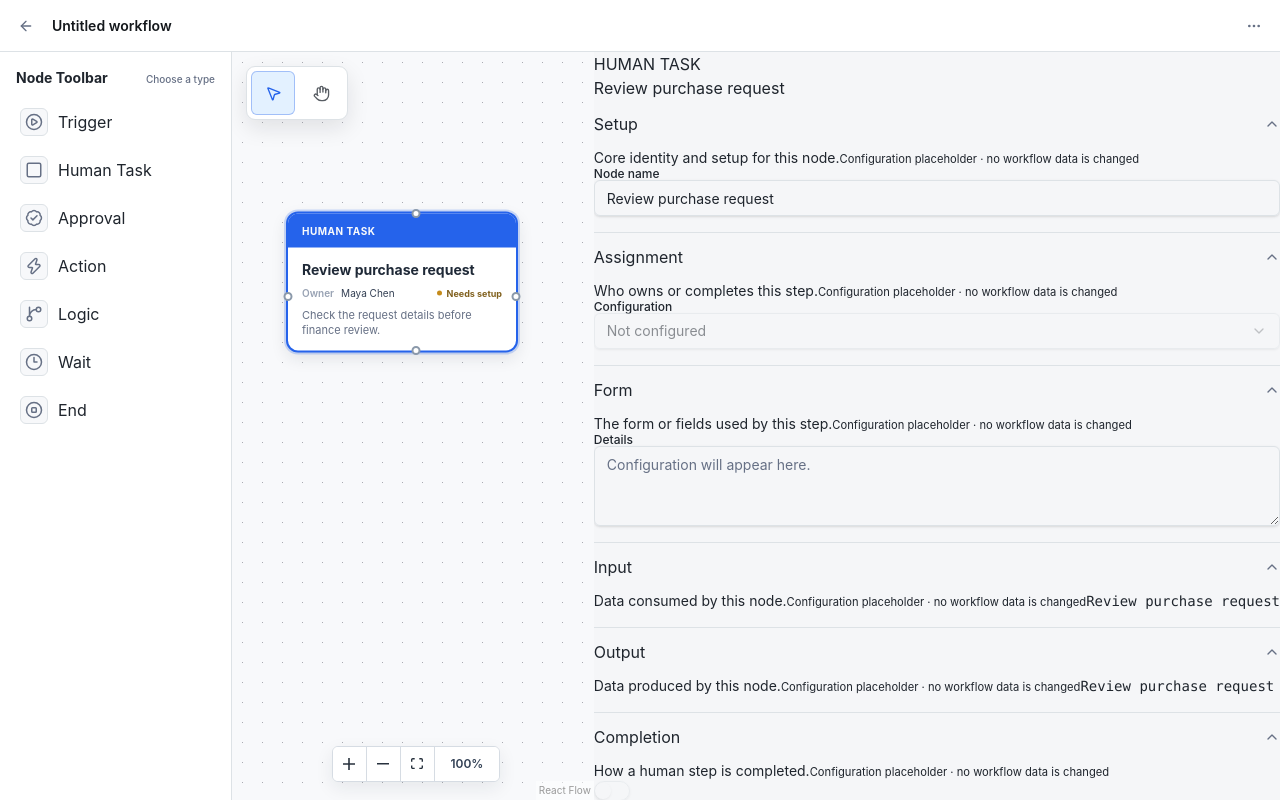
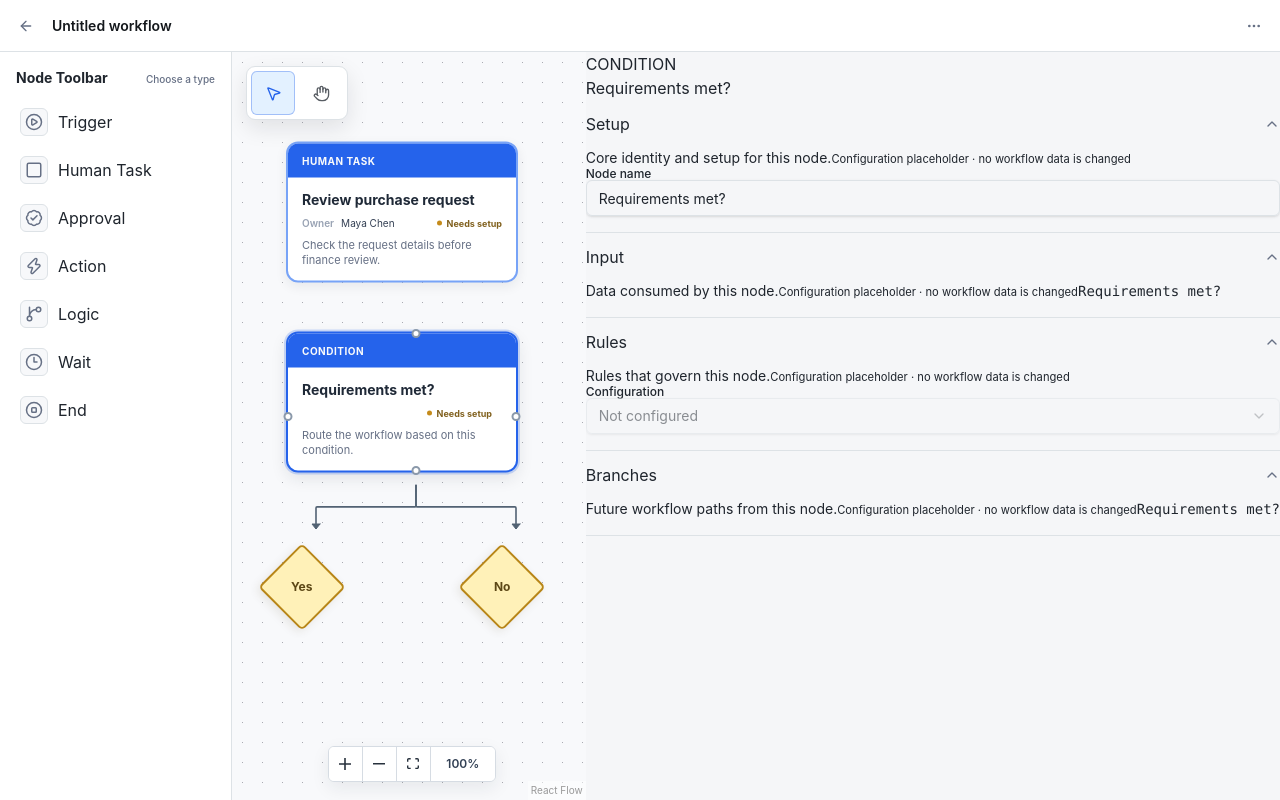
Before and after one commit to garywangda/workflow, a React (Vite) app: page / in a window 1280 px wide. Built offline with nearby package versions, Linux system fonts and the light colour scheme.

Commit message:
add condition branch diamond nodes

```diff
--- a/src/features/workflow-editor/components/WorkflowCanvas.tsx
+++ b/src/features/workflow-editor/components/WorkflowCanvas.tsx
@@ -30,11 +30,42 @@ import { WorkflowDeleteDialog } from "./menus/WorkflowDeleteDialog";
 import { EditorTools } from "./tools/EditorTools";
 import { WORKFLOW_NODE_ORIGIN, workflowNodeTypes } from "./nodes/node-types";
 import { WorkflowNodePreview } from "./nodes/WorkflowNodePreview";
+import type { ConditionBranchNode } from "./nodes/ConditionBranchNode";
 
-type EditorNode = WorkflowNode | DiagramNode;
+type EditorNode = WorkflowNode | DiagramNode | ConditionBranchNode;
 
 // 画布的默认视口。节点和 Edge 的坐标都在 React Flow 的 flow 坐标系中维护。
 const DEFAULT_VIEWPORT = { x: 0, y: 0, zoom: 1 };
+
+const exampleHumanTask = {
+  ...createWorkflowNode({ type: "task", position: { x: 170, y: 160 } }),
+  id: "example-human-task",
+  selected: false,
+};
+
+const exampleCondition = createWorkflowNode({ type: "condition", position: { x: 170, y: 350 } });
+const exampleConditionNode: WorkflowNode = {
+  ...exampleCondition,
+  id: "example-condition",
+  selected: true,
+  data: {
+    ...exampleCondition.data,
+    name: "Requirements met?",
+    description: "Route the workflow based on this condition.",
+  },
+};
+
+const INITIAL_NODES: EditorNode[] = [
+  exampleHumanTask,
+  exampleConditionNode,
+  { id: "example-yes", type: "condition-branch", position: { x: 70, y: 535 }, data: { label: "Yes" }, selected: false, selectable: false, ariaLabel: "Yes condition branch" },
+  { id: "example-no", type: "condition-branch", position: { x: 270, y: 535 }, data: { label: "No" }, selected: false, selectable: false, ariaLabel: "No condition branch" },
+];
+
+const INITIAL_EDGES: Edge[] = [
+  { id: "example-condition-yes", source: "example-condition", sourceHandle: "bottom", target: "example-yes", targetHandle: "top", type: "smoothstep" },
+  { id: "example-condition-no", source: "example-condition", sourceHandle: "bottom", target: "example-no", targetHandle: "top", type: "smoothstep" },
+];
 
 interface WorkflowCanvasProps {
   activeEditorTool: EditorTool;
@@ -63,10 +94,8 @@ function isEditableTarget(target: EventTarget | null) {
 export function WorkflowCanvas({ activeEditorTool, placementItem, onEditorToolChange, onPlacementItemChange }: WorkflowCanvasProps) {
   // 画布是节点、Edge 和临时交互状态的唯一状态持有者。
   // 节点/Edge 的增删改由 React Flow 的 change handlers 驱动，便于后续接入持久化。
-  const [nodes, setNodes, onNodesChange] = useNodesState<EditorNode>([
-    createWorkflowNode({ type: "task", position: { x: 170, y: 230 } }),
-  ]);
-  const [edges, setEdges, onEdgesChange] = useEdgesState<Edge>([]);
+  const [nodes, setNodes, onNodesChange] = useNodesState<EditorNode>(INITIAL_NODES);
+  const [edges, setEdges, onEdgesChange] = useEdgesState<Edge>(INITIAL_EDGES);
   const [placementPosition, setPlacementPosition] = useState<XYPosition | null>(null);
   const [isConnecting, setIsConnecting] = useState(false);
   const [suppressConnectionHandles, setSuppressConnectionHandles] = useState(false);
--- /dev/null
+++ b/src/features/workflow-editor/components/nodes/ConditionBranchNode.tsx
@@ -0,0 +1,39 @@
+import { Handle, Position, type Node, type NodeProps } from "@xyflow/react";
+
+export type ConditionBranchNode = Node<{ label: string }, "condition-branch">;
+
+export function ConditionBranchNodeComponent({ data, selected, dragging }: NodeProps<ConditionBranchNode>) {
+  return (
+    <div
+      className="condition-branch-node"
+      data-selected={selected ? "true" : "false"}
+      data-dragging={dragging ? "true" : "false"}
+      role="group"
+      aria-label={`${data.label} condition branch`}
+    >
+      <div className="condition-branch-node__handles" aria-label="Branch connection points">
+        <Handle
+          id="top"
+          type="target"
+          position={Position.Top}
+          className="workflow-connection-handle"
+          isConnectableStart={false}
+          isConnectableEnd
+          aria-label="Top branch connection point"
+        />
+        <Handle
+          id="bottom"
+          type="source"
+          position={Position.Bottom}
+          className="workflow-connection-handle"
+          isConnectableStart
+          isConnectableEnd={false}
+          aria-label="Bottom branch connection point"
+        />
+      </div>
+      <div className="condition-branch-node__shape">
+        <span className="condition-branch-node__label">{data.label}</span>
+      </div>
+    </div>
+  );
+}
--- a/src/features/workflow-editor/components/nodes/node-types.ts
+++ b/src/features/workflow-editor/components/nodes/node-types.ts
@@ -1,5 +1,6 @@
 import type { NodeOrigin, NodeTypes } from "@xyflow/react";
 import { DiagramNodeComponent } from "./DiagramNode";
+import { ConditionBranchNodeComponent } from "./ConditionBranchNode";
 import { WorkflowNodeComponent } from "./WorkflowNode";
 
 export const WORKFLOW_NODE_ORIGIN: NodeOrigin = [0.5, 0.5];
@@ -16,6 +17,7 @@ export const workflowNodeTypes = {
   wait: WorkflowNodeComponent,
   action: WorkflowNodeComponent,
   end: WorkflowNodeComponent,
+  "condition-branch": ConditionBranchNodeComponent,
   "diagram:rectangle": DiagramNodeComponent,
   "diagram:circle": DiagramNodeComponent,
   "diagram:diamond": DiagramNodeComponent,
--- a/src/features/workflow-editor/styles/workflow-canvas.css
+++ b/src/features/workflow-editor/styles/workflow-canvas.css
@@ -354,6 +354,57 @@
 .workflow-node__meta span { color: #98a2b3; font-weight: 600; }
 .workflow-node__meta { overflow: hidden; text-overflow: ellipsis; white-space: nowrap; }
 
+.condition-branch-node {
+  width: 88px;
+  height: 88px;
+  position: relative;
+  display: grid;
+  place-items: center;
+}
+
+.condition-branch-node__shape {
+  width: 62px;
+  height: 62px;
+  display: grid;
+  place-items: center;
+  border: 2px solid #b88618;
+  border-radius: 5px;
+  background: #fff1b8;
+  box-shadow: 0 4px 10px rgba(80, 60, 18, 0.1);
+  transform: rotate(45deg);
+  transition: border-color 140ms ease, box-shadow 140ms ease, background-color 140ms ease;
+}
+
+.condition-branch-node__label {
+  color: #5c4716;
+  font-size: 12px;
+  font-weight: 700;
+  line-height: 1;
+  transform: rotate(-45deg);
+}
+
+.condition-branch-node:hover .condition-branch-node__shape { border-color: #966b0e; }
+.condition-branch-node[data-selected="true"] .condition-branch-node__shape {
+  border-color: #2563eb;
+  box-shadow: 0 0 0 2px rgba(37, 99, 235, 0.2), 0 5px 12px rgba(80, 60, 18, 0.12);
+}
+.condition-branch-node[data-dragging="true"] .condition-branch-node__shape {
+  box-shadow: 0 0 0 2px rgba(37, 99, 235, 0.16), 0 10px 22px rgba(31, 37, 45, 0.16);
+}
+
+.condition-branch-node__handles {
+  position: absolute;
+  inset: 0;
+  z-index: 4;
+  pointer-events: none;
+  opacity: 0;
+  transition: opacity 120ms ease;
+}
+
+.react-flow__node:hover .condition-branch-node__handles,
+.workflow-canvas--connecting .condition-branch-node__handles,
+.condition-branch-node[data-selected="true"] .condition-branch-node__handles { opacity: 1; }
+
 .workflow-canvas .canvas-controls {
   display: inline-flex;
   align-items: center;
```
Also changed, not shown: 2 other files (tests, documents, lock files or other folders).
